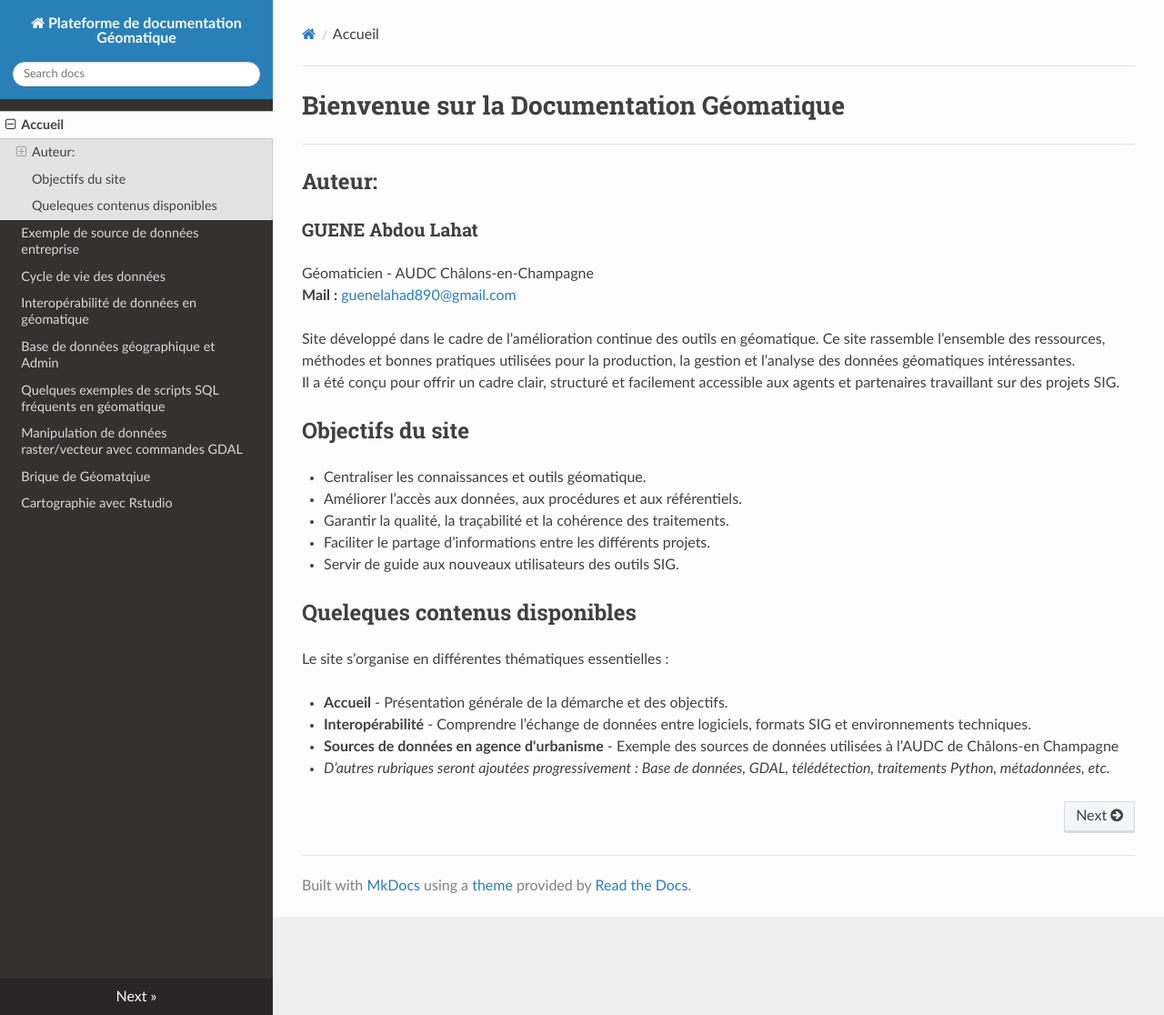
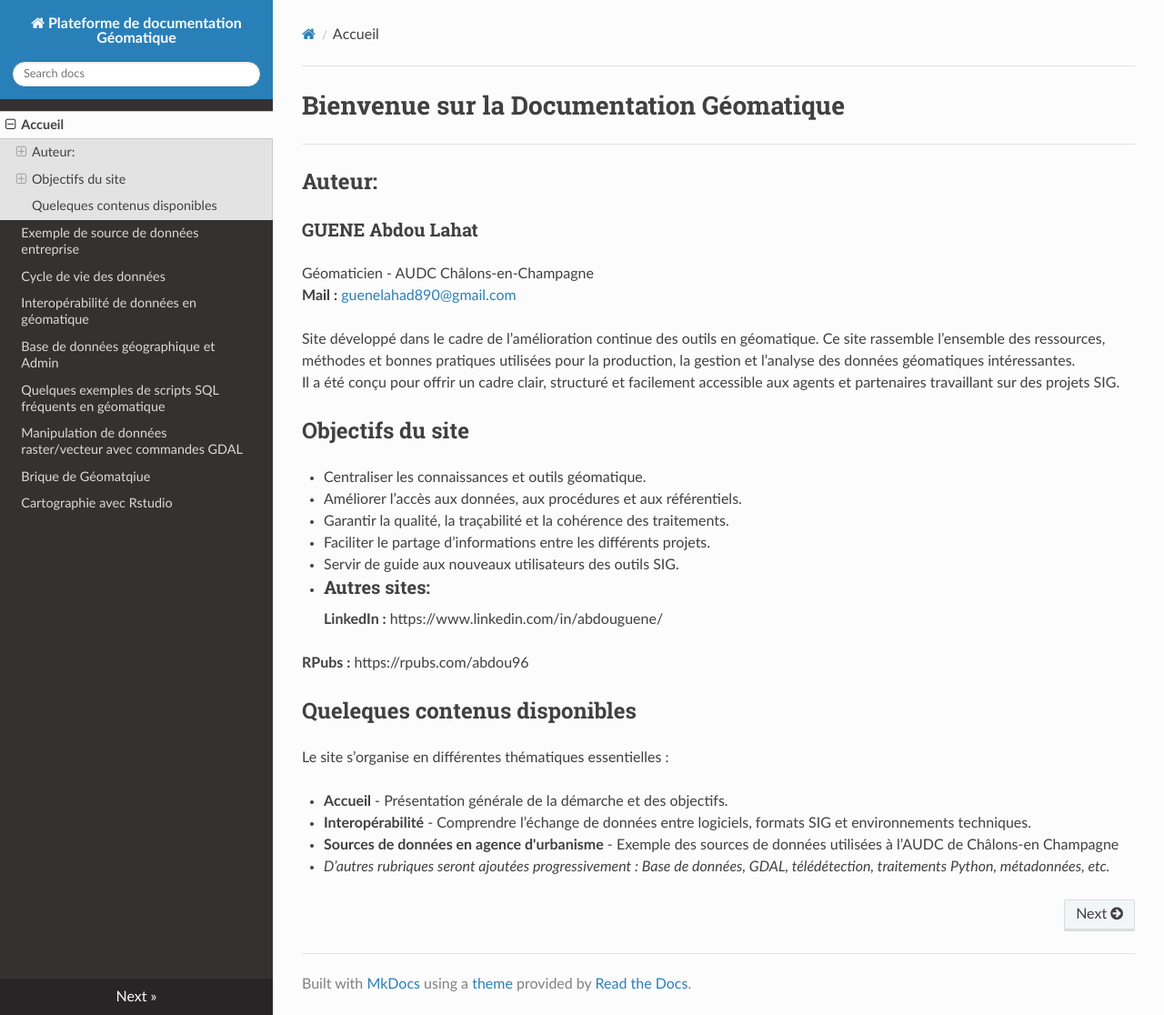
Before and after one commit to abdou123-guene/Site_de_documentation_geomatique, an MkDocs documentation site: the page built from docs/index.md, in a window 1280 px wide and 1116 px high. Shown: the whole window at 91% size. Built offline with MkDocs 1.6.1, drawn with Linux system fonts in a browser that asks for light colours; nearby versions of some CDN libraries.

Commit message:
Update index.md

```diff
--- a/docs/index.md
+++ b/docs/index.md
@@ -14,6 +14,10 @@ Il a été conçu pour offrir un cadre clair, structuré et facilement accessibl
 - Garantir la qualité, la traçabilité et la cohérence des traitements.
 - Faciliter le partage d’informations entre les différents projets.
 - Servir de guide aux nouveaux utilisateurs des outils SIG.
+- ### Autres sites:
+**LinkedIn :** https://www.linkedin.com/in/abdouguene/
+
+**RPubs :** https://rpubs.com/abdou96
 ## Queleques contenus disponibles
 Le site s’organise en différentes thématiques essentielles :
 
```
